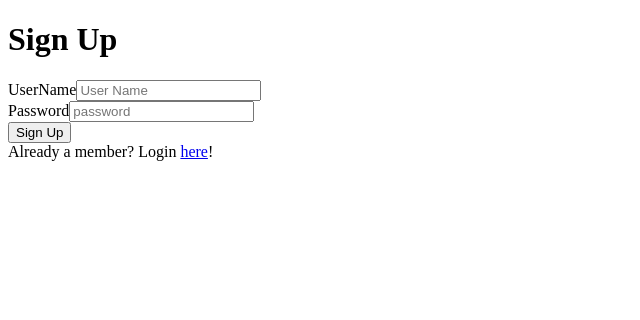
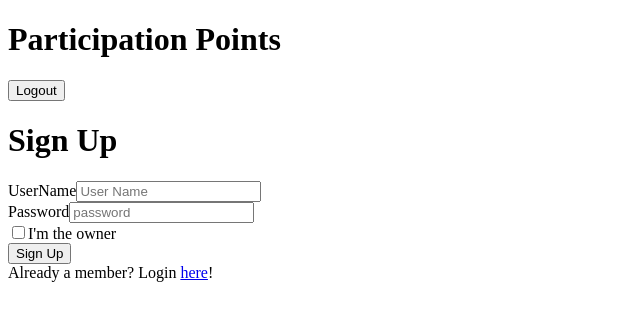
Before and after one commit to alvillaraza/BOSSparticipationFrontEnd, a React (Create React App) app in the folder boss-participation/: page /sign-up in a window 1280 px wide. Shown: the top 320 px of the page, without its empty margins (0-640 px from the left). Built offline with nearby package versions, Linux system fonts and the light colour scheme.

Commit message:
added is_owner boolean

```diff
--- a/boss-participation/src/App.js
+++ b/boss-participation/src/App.js
@@ -1,22 +1,33 @@
 import React from "react";
 import { BrowserRouter as Router, Switch, Route } from "react-router-dom";
 import PrivateRoute from "./components/PrivateRoute";
-// import Activities from "./components/Activities";
+
+import Header from './components/Header';
+import Login from "./components/Login";
+import Signup from "./components/Signup";
 import Dashboard from "./components/Dashboard";
 import ActivityForm from "./components/ActivitiyForm";
 import UpdateActivityForm from "./components/UpdateActivityForm";
-import Login from "./components/Login";
-import Signup from "./components/Signup";
+
+// import { useHistory } from "react-router-dom";
+
 
 import "./App.css";
-// import axios from "axios";
+
+///TO DO: need to know how to logout
+///TO DO: how do you make it so that each user has admin rights or not
+///TO DO: how do you make it so that each user can click on an activity and add it to their points
+///TODO: how to make it so that employees don't see delete and edit activities
 
 function App() {
+  // const history = useHistory();
+  // console.log(history);
+
   return (
     <>
+      <Header />
       <Router>
         <Switch>
-          {/* <Route path="/activities" component={Activities} /> */}
           <PrivateRoute path="/dashboard" component={Dashboard} />
           <PrivateRoute path="/add-activity" component={ActivityForm} />
           <PrivateRoute
@@ -24,8 +35,9 @@ function App() {
             component={UpdateActivityForm}
           />
 
+          <Route path="/sign-up" component={Signup} />
           <Route exact path="/" component={Login} />
-          <Route path="/sign-up" component={Signup} />
+
         </Switch>
       </Router>
     </>
--- a/boss-participation/src/actions/index.js
+++ b/boss-participation/src/actions/index.js
@@ -6,7 +6,7 @@ export const getActivities = () => dispatch => {
   axiosWithAuth().get('/activities')
     .then(response => {
       dispatch({ type: 'SUCCESS', payload: response.data });
-      console.log(response.data);
+      // console.log(response.data);
     })
     .catch(error => {
       console.log(error)
--- a/boss-participation/src/components/Activities.js
+++ b/boss-participation/src/components/Activities.js
@@ -2,6 +2,8 @@ import React from "react";
 import { useHistory } from "react-router-dom";
 import { FaEdit } from "react-icons/fa";
 import { MdDelete } from "react-icons/md";
+import { FaPlus } from 'react-icons/fa';
+
 
 const Activities = props => {
   const history = useHistory();
@@ -9,7 +11,7 @@ const Activities = props => {
   return (
     <div>
       <h2>Your Activities</h2>
-      {console.log(props)}
+      {/* {console.log(props)} */}
       <div className="activities-container">
         {props.activities.map(activity => (
           <div key={activity.id}>
@@ -18,7 +20,7 @@ const Activities = props => {
             <MdDelete onClick={() => props.deleteActivity(activity.id)} />
 
             <h3>{activity.name}</h3>
-            <p>{activity.points}</p>
+            <h3><FaPlus /> {activity.points}</h3>
             <p>{activity.date}</p>
             <p>{activity.activity_type}</p>
             <p>{activity.desc}</p>
--- /dev/null
+++ b/boss-participation/src/components/Header.js
@@ -0,0 +1,31 @@
+import React from "react";
+// import {Link} from 'react-router-dom';
+// import './Header.css';
+// import { useHistory } from "react-router-dom";
+
+
+const Header = () => {
+  // const history = useHistory();
+  // console.log('history', history);
+
+  // const logOut = () => {
+  //   localStorage.clear("token");
+  //   // history.push("/");
+  // };
+
+  return (
+    <header className="header-container">
+      <h1 className="participation-header">Participation Points</h1>
+      <button onClick={() => {
+        localStorage.clear("token")
+        // history.push('/')
+      }}>Logout</button>
+      {/* <div className='nav-links'>
+
+
+      <Link to='/add-campaign'>Add a New Campaign</Link>
+      </div> */}
+    </header>
+  );
+}
+export default Header;
--- a/boss-participation/src/components/Login.js
+++ b/boss-participation/src/components/Login.js
@@ -1,14 +1,14 @@
-import React, { useState } from 'react';
-import { Link } from 'react-router-dom';
-import { connect } from 'react-redux';
-import { setUsername } from '../actions'
+import React, { useState } from "react";
+import { Link } from "react-router-dom";
+import { connect } from "react-redux";
+import { setUsername } from "../actions";
 
-import axios from 'axios';
+import axios from "axios";
 
 const LoginForm = props => {
   const [user, setUser] = useState({
-        username: '',
-        password: ''
+    username: "",
+    password: ""
   });
 
   const { history } = props;
@@ -17,49 +17,70 @@ const LoginForm = props => {
     setUser({
       ...user,
       [event.target.name]: event.target.value
-        })
-    }
+    });
+  };
 
   const login = event => {
     event.preventDefault();
-        axios.post('http://localhost:7001/api/auth/login', user)
+
+    console.log(user);
+
+    axios
+      .post("http://localhost:7001/api/auth/login", user)
       .then(response => {
-                localStorage.setItem('token', response.data.getToken);
+        console.log('!***', response.data);
+
+        localStorage.setItem("token", response.data.token);
         setUsername(user.username);
-                history.push('/dashboard');
+        history.push("/dashboard");
       })
       .catch(error => {
-                console.log(error);
-            })
-    }
+        console.log("error", error);
+      });
+  };
 
   return (
-        <div className='login-form'>
+    <div className="login-form">
       <form onSubmit={login}>
         <h2>Welcome Back!</h2>
         <div>
-                    <label htmlFor='name'>Username </label>
-                    <input id='name' type='text' name='username' placeholder='username' onChange={handleChange} value={user.username} />
+          <label htmlFor="name">Username </label>
+          <input
+            id="name"
+            type="text"
+            name="username"
+            placeholder="username"
+            onChange={handleChange}
+            value={user.username}
+          />
         </div>
         <div>
-                    <label htmlFor='password'>Password </label>
-                    <input id='password' type='password' name='password' placeholder='password' onChange={handleChange} value={user.password} />
+          <label htmlFor="password">Password </label>
+          <input
+            id="password"
+            type="password"
+            name="password"
+            placeholder="password"
+            onChange={handleChange}
+            value={user.password}
+          />
         </div>
-                <button className='login-button' type='login'>Login</button>
+        <button className="login-button" type="login">
+          Login
+        </button>
 
         <div>
-                    New User? Sign up <Link to='/sign-up'>here</Link>!
+          New User? Sign up <Link to="/sign-up">here</Link>!
         </div>
       </form>
     </div>
-
-    )
+  );
 };
 
 const mapStateToProps = state => {
   return {
     state
-    }
-}
+  };
+};
 
 export default connect(mapStateToProps, { setUsername })(LoginForm);
--- a/boss-participation/src/components/PrivateRoute.js
+++ b/boss-participation/src/components/PrivateRoute.js
@@ -2,12 +2,19 @@ import React from "react";
 import { Route, Redirect } from "react-router-dom";
 
 function PrivateRoute({ component: Component, ...rest }) {
+  // console.log("!", { component: Component, ...rest });
   return (
     <Route
       {...rest}
       render={() => {
-        if (localStorage.getItem("token")) return <Component />;
-        else return <Redirect to="/login" />;
+        console.log("ls", localStorage.getItem("token"));
+        if (localStorage.getItem("token")) {
+          console.log("Y");
+          return <Component />;
+        } else {
+          console.log("N");
+          return <Redirect to="/" />;
+        }
       }}
     />
   );
--- a/boss-participation/src/components/Signup.js
+++ b/boss-participation/src/components/Signup.js
@@ -6,19 +6,28 @@ const Signup = props => {
   const [user, setUser] = useState({
     username: '',
     password: '',
+    is_owner: false,
   });
 
   const { history } = props;
 
   const handleChanges = event => {
-    setUser({ ...user, [event.target.name]: event.target.value });
+
+    if (event.target.type === 'checkbox') {
+      setUser({ ...user, [event.target.name]: !user.is_owner})
+    } else {
+
+      setUser({ ...user, [event.target.name]: event.target.value });
+    }
+
   };
 
   const register = event => {
     event.preventDefault();
     const loginUser = {
       username: user.username,
-      password: user.password
+      password: user.password,
+      is_owner: user.is_owner
     };
 
     axios.post('http://localhost:7001/api/auth/register', loginUser)
@@ -57,6 +66,10 @@ const Signup = props => {
           />
           {user.password.length > 0 && user.password.length < 8 ? 'Password too short' : ''}
         </div>
+        <div>
+          <input type="checkbox" name="is_owner" onChange={handleChanges} value={user.is_owner} />
+          <label htmlFor='Are you the owner?'>I'm the owner</label>
+        </div>
 
         {/* <div>
           <label htmlFor="password2">Confirm Password</label>
--- a/boss-participation/src/reducers/index.js
+++ b/boss-participation/src/reducers/index.js
@@ -7,7 +7,7 @@ const initialState = {
 };
 
 export const reducer = (state = initialState, action) => {
-  console.log("reducers/index.js", state, action);
+  // console.log("reducers/index.js", state, action);
   switch (action.type) {
     case "GET_ACTIVITIES":
       return {
```
Also changed, not shown: boss-participation/src/components/Dashboard.js (+37 -18 lines). Lines whose indentation alone changed are shown as unchanged.
